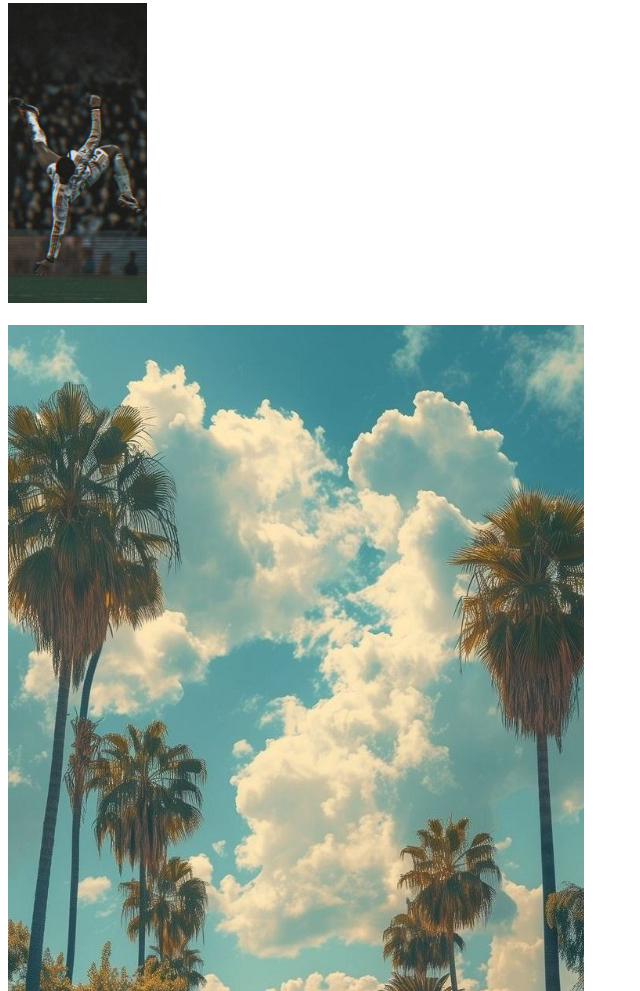
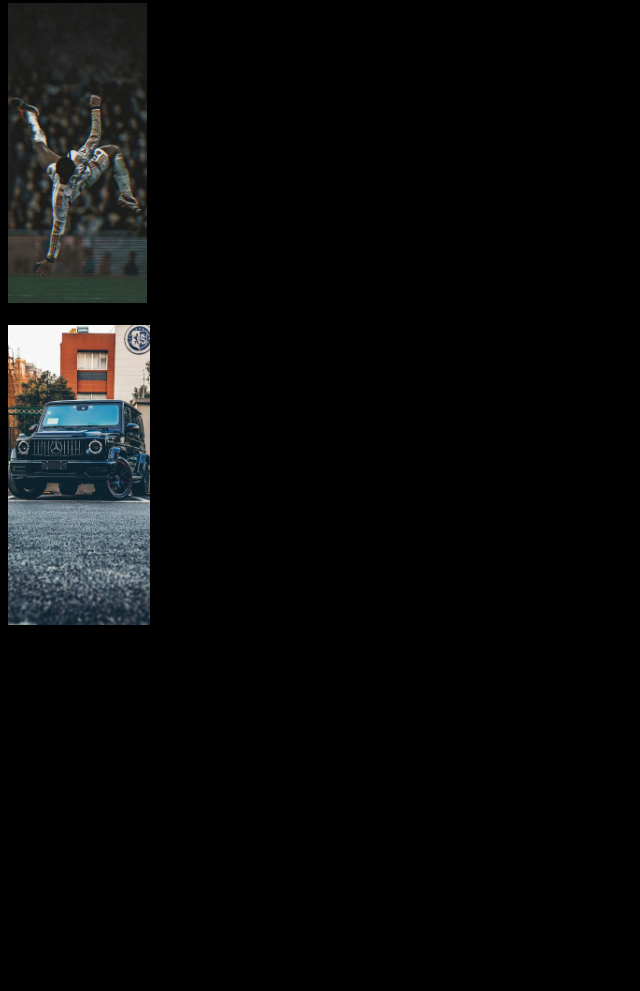
Before and after one commit to Afor0205/project, a plain HTML site: page wallpaper.html in a window 1280 px wide. Shown: the part 649-1640 px from the top of the page, without its empty margins (0-640 px from the left). After the commit the page ends 1286 px from the top, so only its background shows below. Drawn offline with Linux system fonts and the light colour scheme.

Commit message:
wallpaper

```diff
--- /dev/null
+++ b/correction.css
@@ -0,0 +1,5 @@
+body{
+    background-image: url(Wallpapers/IMG_20240518_203427_977.jpg);
+    color: red;
+
+}
--- /dev/null
+++ b/wallpaper.css
@@ -0,0 +1,8 @@
+body{
+     background-color: black;
+    /* background-image: url(Wallpapers/AFOWALLZONE.jpg); */
+
+}
+img{
+
+}
--- a/wallpaper.html
+++ b/wallpaper.html
@@ -4,13 +4,14 @@
         <meta charset="UTF-8">
         <meta name="viewport" content="width=device-width, initial-scale=1.0">
         <title>WALLPAPERS</title>
+        <link rel="stylesheet" href="wallpaper.css">
     </head>
     <body>
         <img src="Wallpapers/IMG_20240518_203427_977.jpg"height="300"><br><br>
         <img src="Wallpapers/IMG_20240518_203451_699.jpg" height="300"><br><br>
         <img src="Wallpapers/IMG_20240518_203451_882.jpg" height="300"><br><br>
-        <img src="Wallpapers/IMG_20240518_203451_985.jpg" height="">
-
+        <!-- <img src="Wallpapers/IMG_20240518_203451_985.jpg" height=""> -->
+        <img src="Wallpapers/IMG_20240527_052935_901.jpg" height="300">
 
     </body>
 </html>
```
Also changed, not shown: index.html (+3 -1 lines), Wallpapers/AFOWALLZONE.jpg (added).
